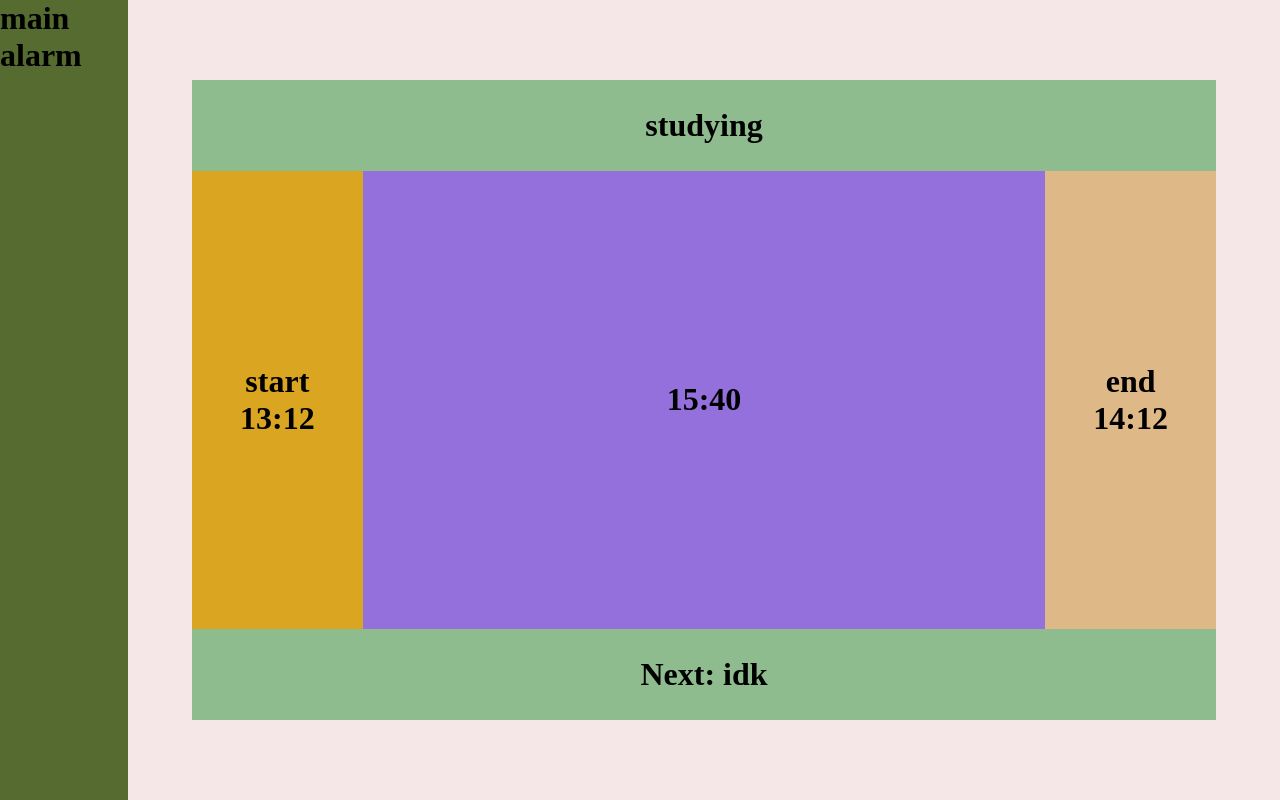
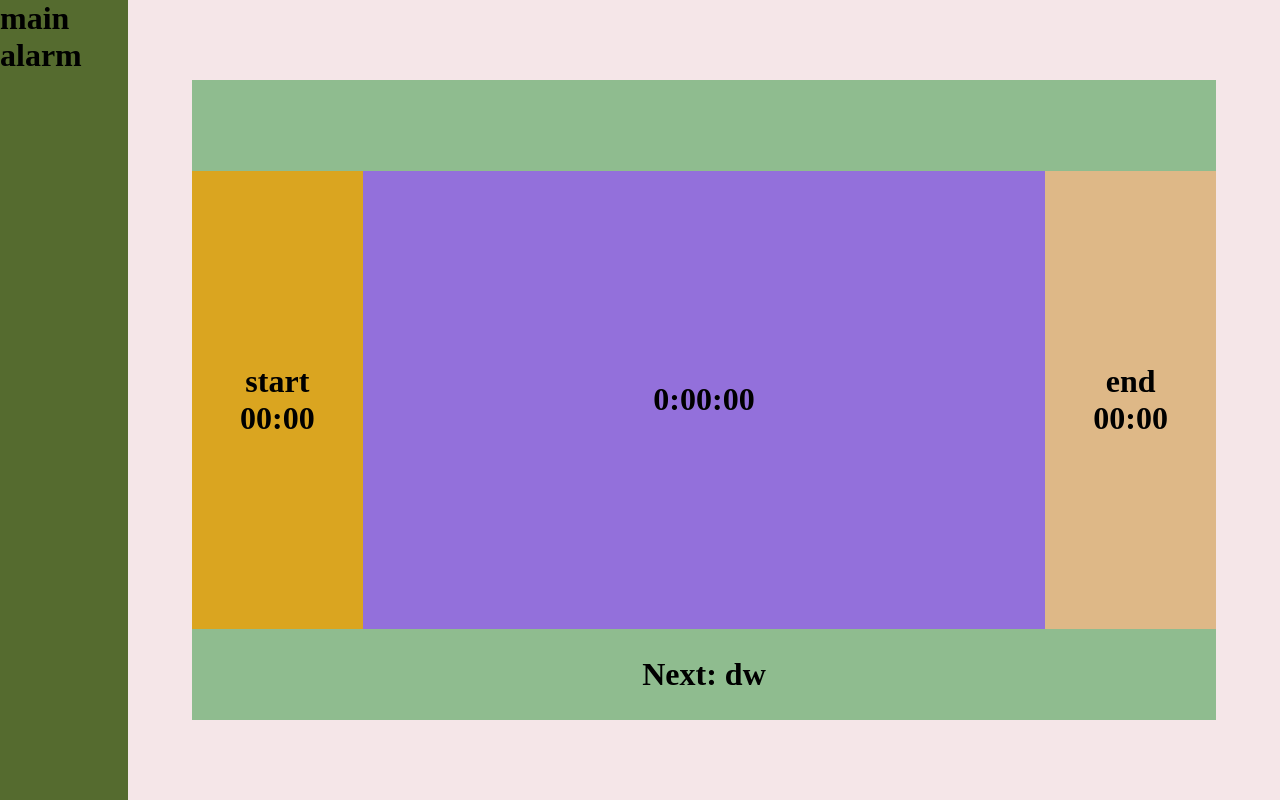
Before and after one commit to chelsea-zh/wishlog, a React (Vite) app: page / in a window 1280 px wide. Both pictures are taken after a click on the element "alarm". Built offline with nearby package versions, Linux system fonts and the light colour scheme; a web font is replaced by a local one.

Commit message:
partially working alarm display

```diff
--- a/src/Alarm.tsx
+++ b/src/Alarm.tsx
@@ -1,29 +1,103 @@
 import { useState, useEffect } from "react";
 import './Alarm.css'
 
-export default function Alarm() {
+type Block = {id: number, name: string, start: number, end: number}
+
+export default function Alarm({blocks}) {
+    const [now, setNow] = useState<Date>(new Date())
+
+    useEffect(() => {
+        const interval = setInterval(
+            () => {setNow(new Date())},
+            1000
+        )
+
+        return () => clearInterval(interval)
+
+    })
+
+    let next:Block
+    let current:Block
+    let started:boolean = false
+
+    blocks.forEach(block => {
+        if (block.start <= toMinD(now)) {
+            started = true
+            if (block.end > toMinD(now)) {
+                current = block
+            } else {
+                current = null
+            }
+        }
+        if (block.start > toMinD(now)) {
+            if (started) {
+                next = block
+                started = false
+            }
+        }
+    });
+
+    if (started) {
+        next = {id: 0, name: "dw", start: 0, end: 0}
+    }
+
+    let hrLeft:number = 0
+    let minLeft:number = 0
+    let secLeft:number = 0
+    let currS:string = ""
+    let currE:string = ""
+    let currN:string = ""
+
+    if (current == null) {
+        hrLeft = 0
+        minLeft = 0
+        secLeft = 0
+        currS = "00:00"
+        currE = "00:00"
+        currN = ""
+    } else {
+        hrLeft = (current.end - toMinD(now) - 1) / 60
+        minLeft = (current.end - toMinD(now) - 1) % 60
+        secLeft = 60 - now.getSeconds()
+        currS = toHr(current.start)
+        currE = toHr(current.end)
+        currN = current.name
+    }
+
+    function toMin(time:string) {
+        return(Number(time.split(":")[0]) * 60 + Number(time.split(":")[1]))
+    }
+
+    function toHr(min:number) {
+        return(String(Math.trunc(min / 60)).padStart(2, "0") + ":" + String(min % 60).padStart(2, "0"))
+    }
+
+    function toMinD(date:Date) {
+        return(date.getHours() * 60 + date.getMinutes())
+    }
+
     return(
         <div className="alarm">
             <div className="current">
-                <h1>studying</h1>
+                <h1>{currN}</h1>
             </div>
 
             <div className="start">
                 <h1>start</h1>
-                <h1>13:12</h1>
+                <h1>{currS}</h1>
             </div>
 
             <div className="time">
-                <h1>15:40</h1>
+                <h1>{String(hrLeft)}:{String(minLeft).padStart(2, "0")}:{String(secLeft).padStart(2, "0")}</h1>
             </div>
 
             <div className="end">
                 <h1>end</h1>
-                <h1>14:12</h1>
+                <h1>{currE}</h1>
             </div>
 
             <div className="next">
-                <h1>Next: idk</h1>
+                <h1>Next: {next.name}</h1>
             </div>
         </div>
     )
--- a/src/App.tsx
+++ b/src/App.tsx
@@ -29,9 +29,19 @@ function CurrencyBar({gems}:{gems: number}) {
     )
 }
 
+
+type Block = {id: number, name: string, start: number, end: number}
+
 function App() {
-    let [page, setPage] = useState<string>("alarm")
+    let [page, setPage] = useState<string>("main")
     let [gems, setGems] = useState<number>(0)
+
+    const [blocks, setBlocks] = useState<Block[]>([
+        {id:1, name: "string", start: 480, end: 540},
+        {id:1, name: "string", start: 3*60, end: 7*60},
+        {id:1, name: "testing", start: 13*60+53, end: 13*60+54},
+        {id:1, name: "test", start: 15*60, end: 19*60}
+    ])
 
     function changeGems(x: number) {
         setGems(gems + x)
@@ -45,11 +55,11 @@ function App() {
             <Sidebar setPage={setPage}/>
             <div hidden={page !== "main"}>
                 <Title />
-                <Schedule />
+                <Schedule blocks={blocks} setBlocks={setBlocks}/>
                 <ToDo changeGems={changeGems}/>
             </div>
             <div hidden = {page !== "alarm"}>
-                <Alarm />
+                <Alarm blocks={blocks}/>
             </div>
         </div>
     );
--- a/src/Schedule.tsx
+++ b/src/Schedule.tsx
@@ -1,16 +1,10 @@
 import { useState } from "react"
 import './Schedule.css'
 
-
 type Block = {id: number, name: string, start: number, end: number}
 
-export default function Schedule() {
+export default function Schedule({blocks, setBlocks}:{blocks:Block[], setBlocks: React.Dispatch<React.SetStateAction<Block[]>>}) {
 
-    const [blocks, setBlocks] = useState<Block[]>([
-        {id:1, name: "string", start: 480, end: 540},
-        {id:1, name: "string", start: 3*60, end: 300},
-        {id:1, name: "string", start: 15*60, end: 19*60}
-    ])
 
     function addBlock(block: Block){
         setBlocks(blocks => [...blocks, block])
@@ -134,7 +128,7 @@ function BlockInfo({blocks, addBlock, setCreating}
                 v = false
             } else if (start <= block.start && end>= block.end) {
                 v = false
-            } else if (end >= start) {
+            } else if (end <= start) {
                 v = false
             }
         })
```
